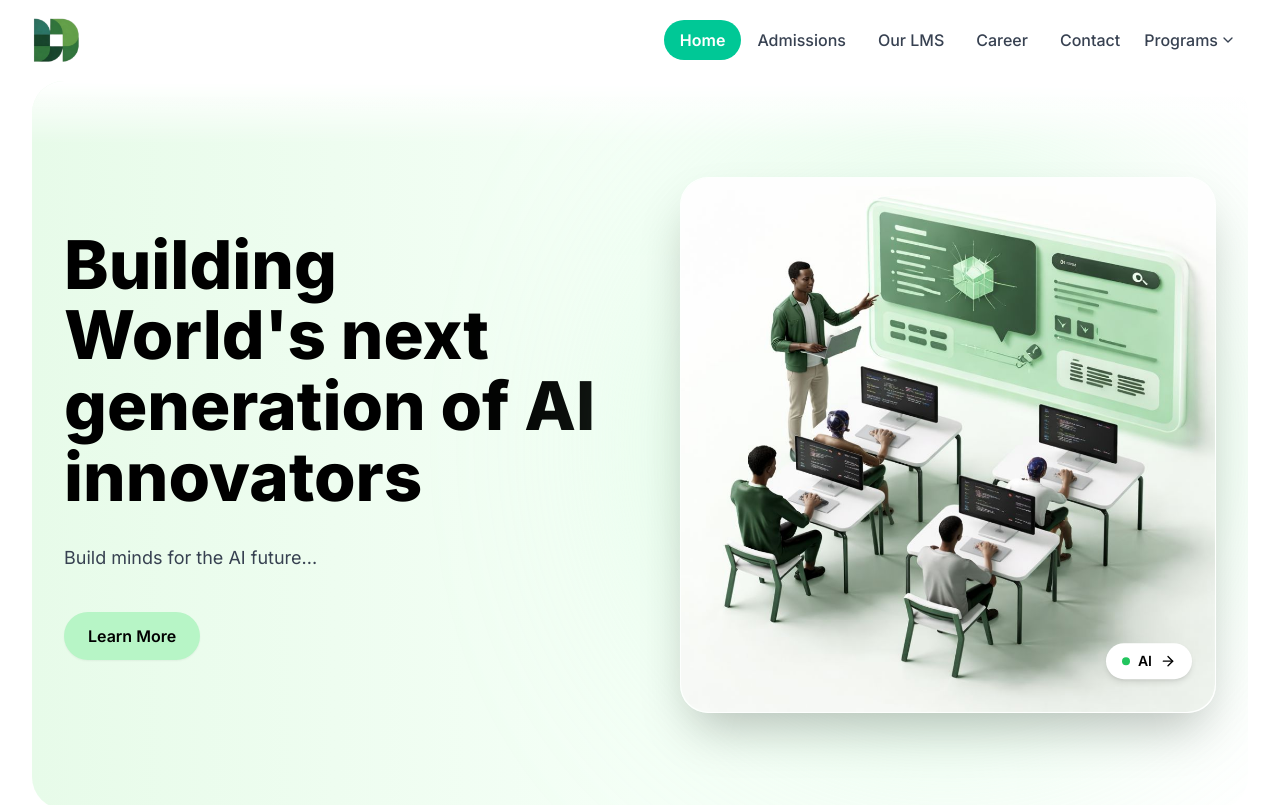
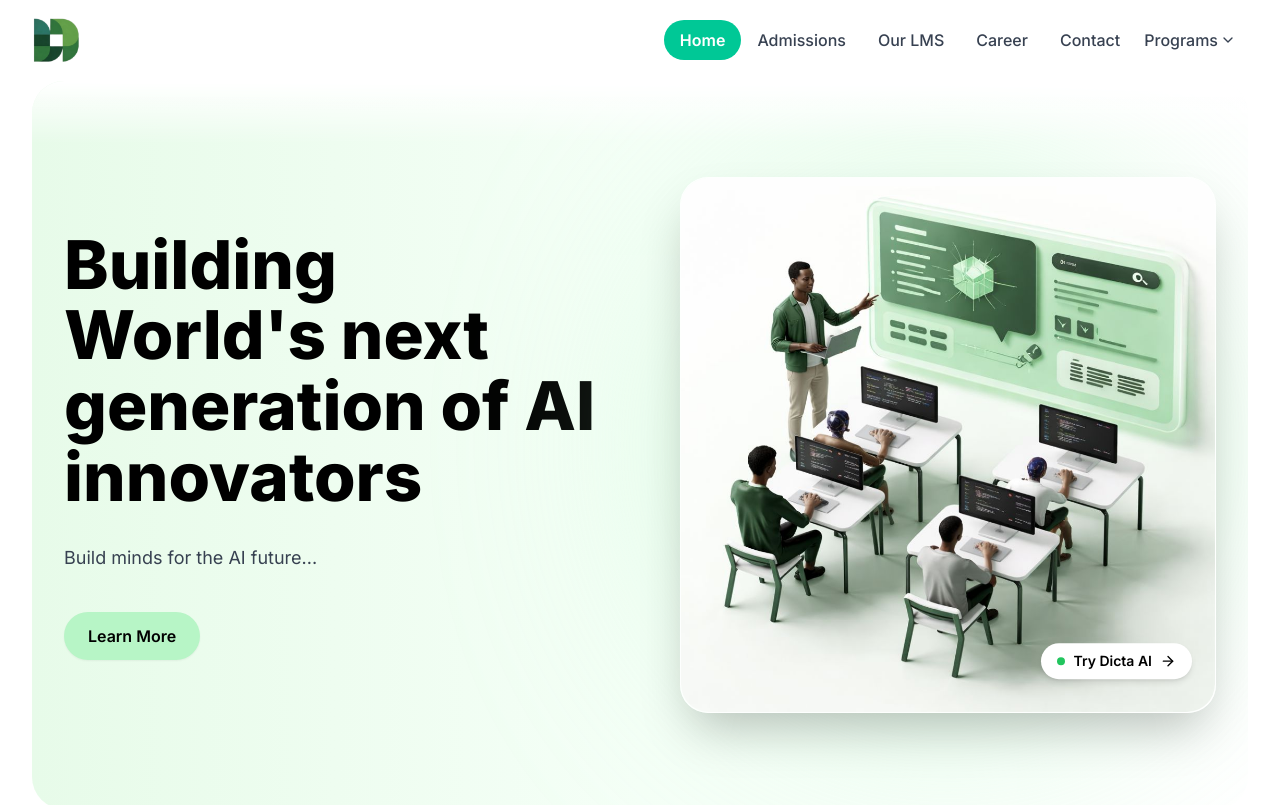
Before and after one commit to Stripe-Edge/DictaHub, a Next.js app: page / in a window 1280 px wide. Shown: the top 805 px of the page. Built offline with nearby package versions, Linux system fonts and the light colour scheme.

Commit message:
Update HeroSection.tsx

```diff
--- a/components/Sections/HeroSection.tsx
+++ b/components/Sections/HeroSection.tsx
@@ -70,7 +70,7 @@ export default function HeroSection() {
           >
             <Button variant="secondary" className="bg-white shadow-md flex items-center gap-2 py-2 px-4 h-auto text-sm">
               <span className="w-2 h-2 bg-green-500 rounded-full" />
-              AI
+              Try Dicta AI
               <ArrowRight size={16} />
             </Button>
           </motion.div>
```
